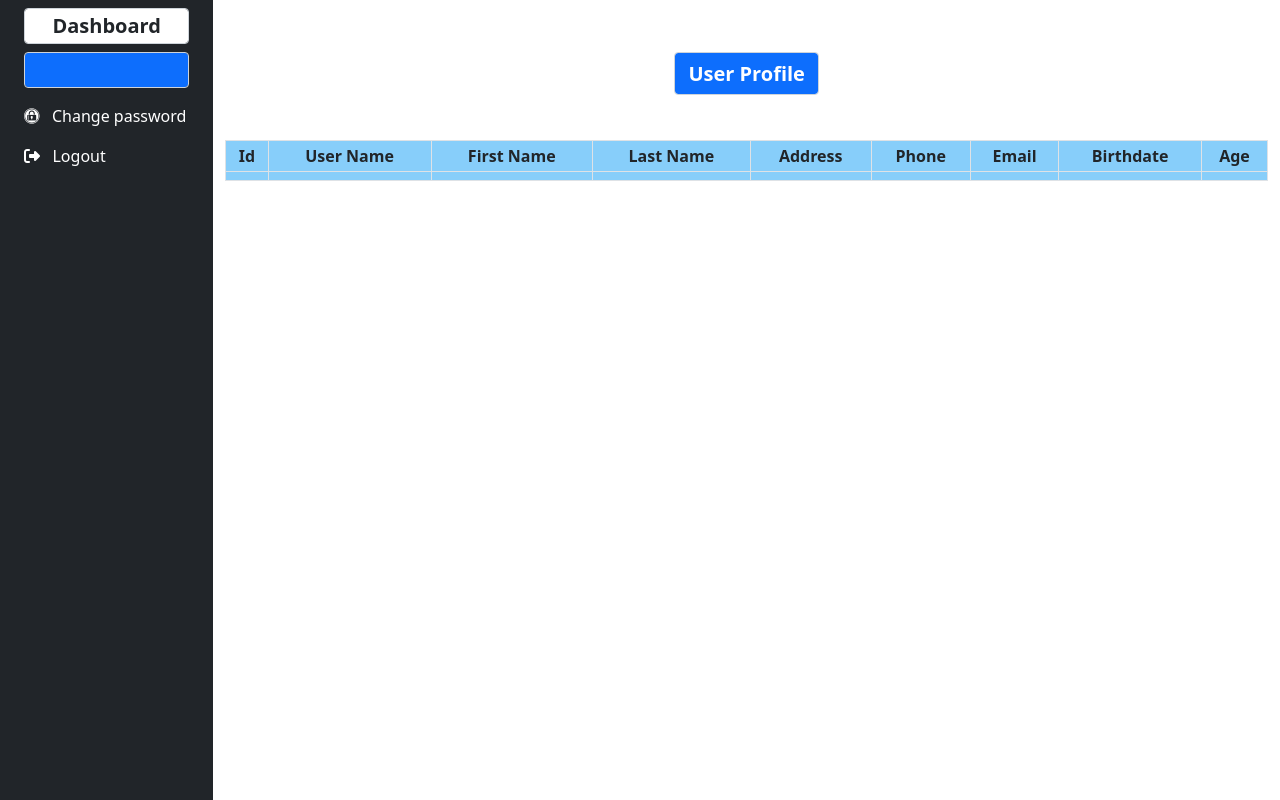
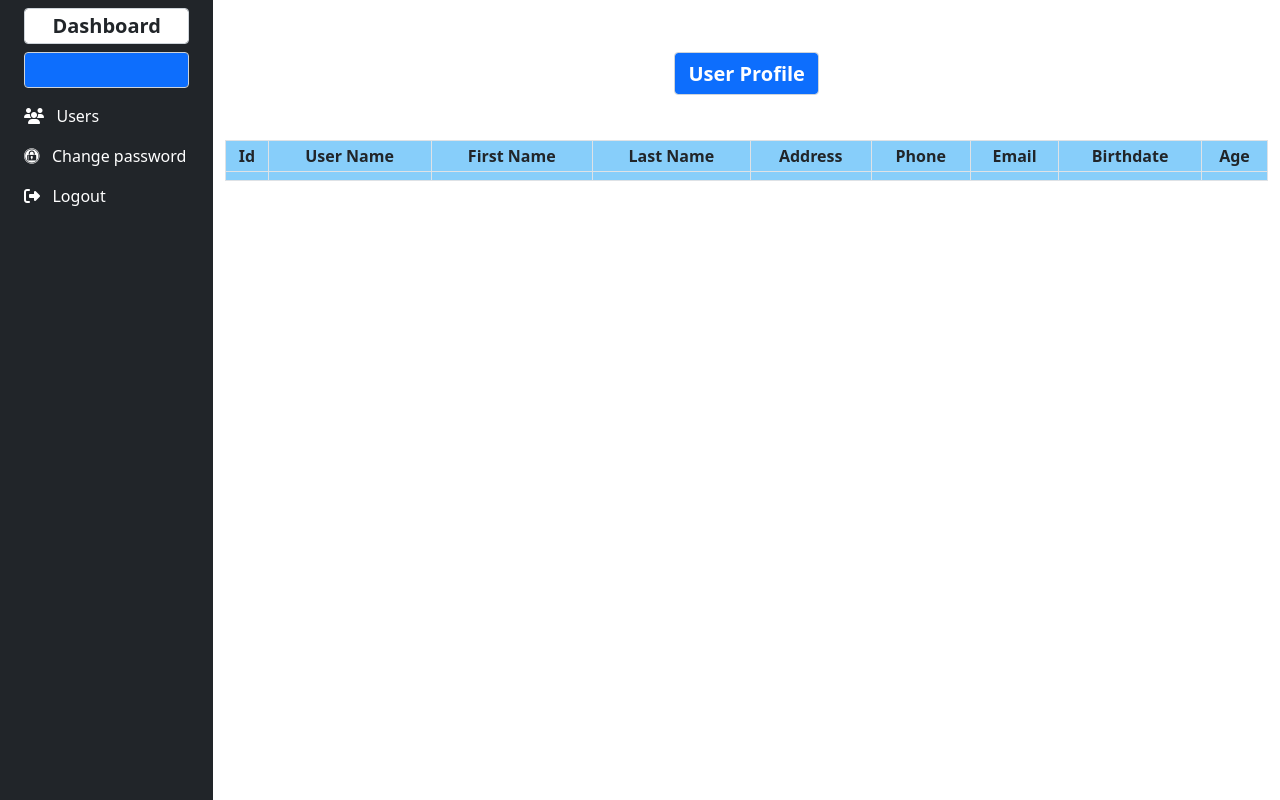
Before and after one commit to tahmidradit/BitMascot, a PHP site: page /userProfile.php in a window 1280 px wide. Shown: the part 56-856 px from the top of the page. Run offline with PHP 8.4, Linux system fonts and the light colour scheme; the visitor is signed in with stand-in values (Sample User, id 1); data that the repository does not hold is empty; some libraries are stand-ins or nearby versions.

Commit message:
User list added in Dashboard

```diff
--- a/Controllers/usersList.php
+++ b/Controllers/usersList.php
@@ -9,7 +9,8 @@
 ?>
 <br>
 <div class="container">
-<h2>Users List</h2><br>
+<h2>Users List</h2>
+<a href="../Views/userProfile.php">Go to profile</a> <br><br>
 <table id="usersList" class="table table-warning table-bordered table-sm text-center">
         <thead class="table table-secondary">
             <tr>
--- a/Views/userProfile.php
+++ b/Views/userProfile.php
@@ -23,6 +23,9 @@
             <h4 class="fs-5 d-none d-sm-inline form-control badge bg-primary text-white"> <?php echo $row['FirstName'] ; echo "&nbsp;"; echo $row['LastName']; ?> </h4>
 
                 <ul class="nav nav-pills flex-column mb-sm-auto mb-0 align-items-center align-items-sm-start" id="menu">
+                <li class="nav-item">
+                        <a href="../Controllers/usersList.php" class="nav-link align-middle px-0 text-white"><i class="fas fa-users"></i> &nbsp; Users </a>
+                    </li>
                     <li class="nav-item">
                         <a href="#" class="nav-link align-middle px-0 text-white"><i class="fab fa-expeditedssl"></i> &nbsp; Change password</a>
                     </li>
```
